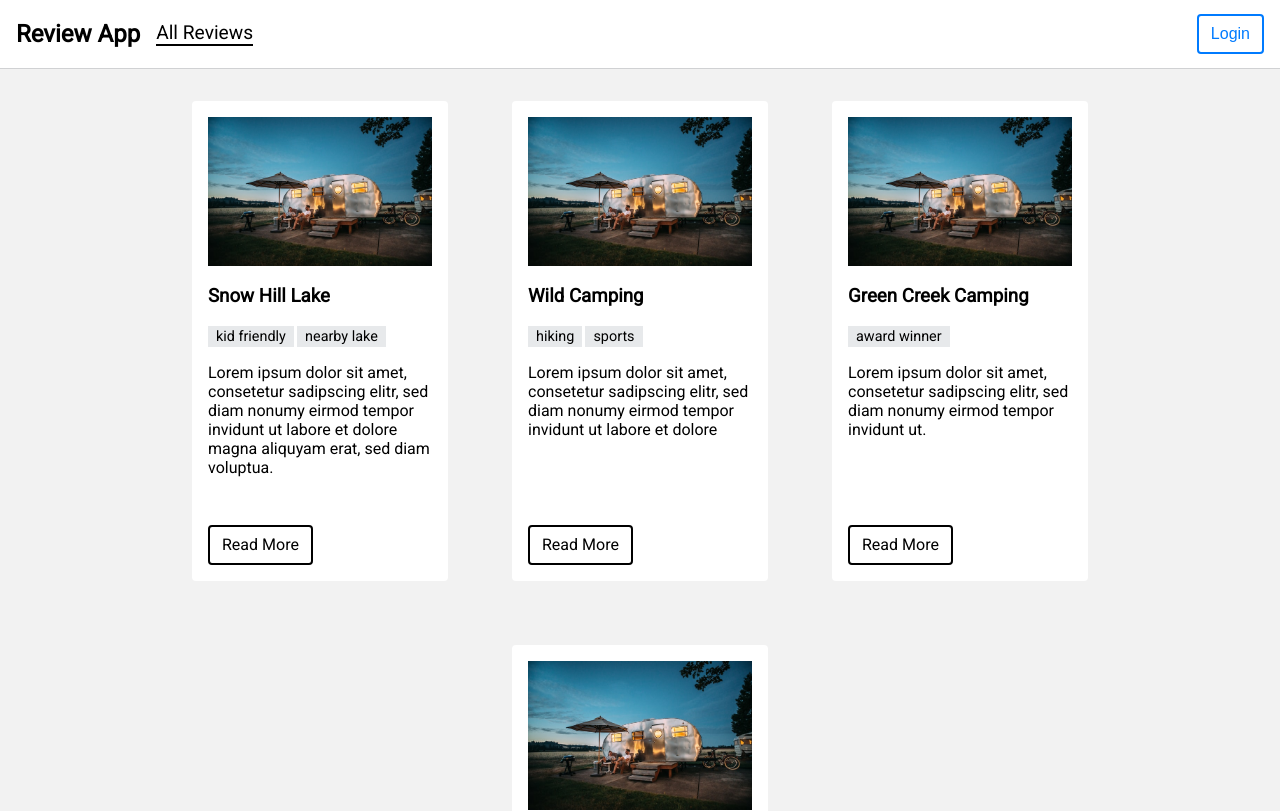
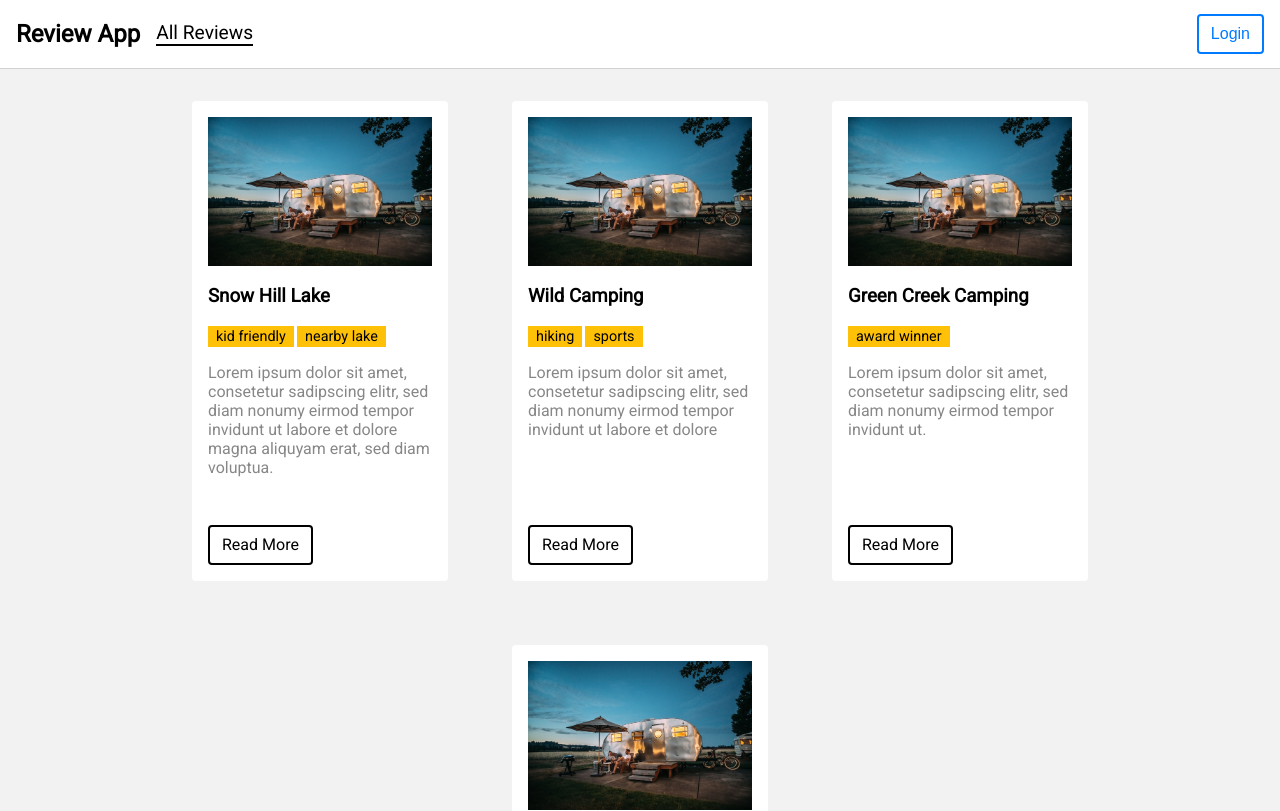
Before and after one commit to bpetermann/review-app, a React (Create React App) app: page /overview in a window 1280 px wide. Shown: the top 811 px of the page. Built offline with nearby package versions, Linux system fonts and the light colour scheme.

Commit message:
changed style of location tags

```diff
--- a/src/components/Locations/LocationOverview.module.css
+++ b/src/components/Locations/LocationOverview.module.css
@@ -13,6 +13,10 @@
 
 .container h3 {
   align-self: flex-start;
+}
+
+.container p {
+  color: #878787;
 }
 
 .image {
@@ -53,7 +57,7 @@
   font-weight: 500;
   font-size: 0.9rem;
   padding: 0 0.5rem;
-  background-color: #e7e9eb;
+  background-color: #ffc107;
   margin-bottom: 0;
   text-align: center;
 }
```
